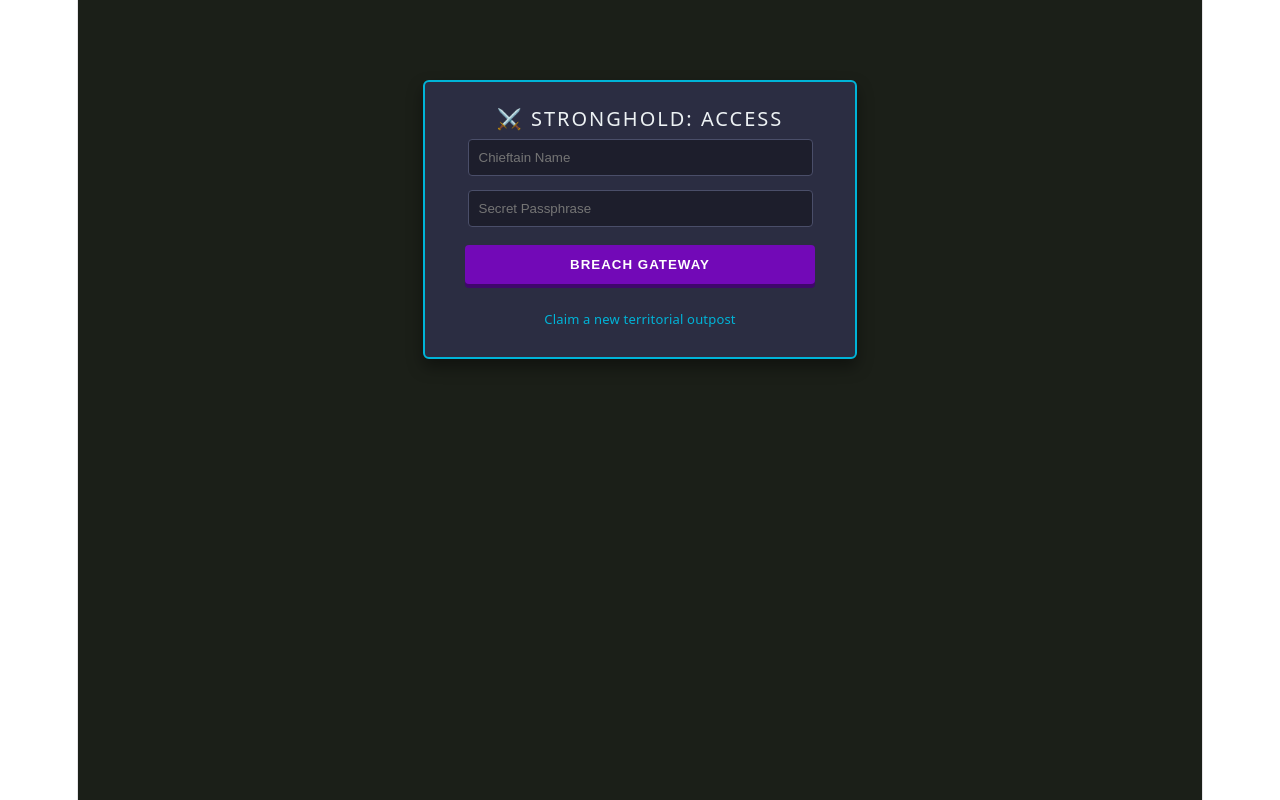
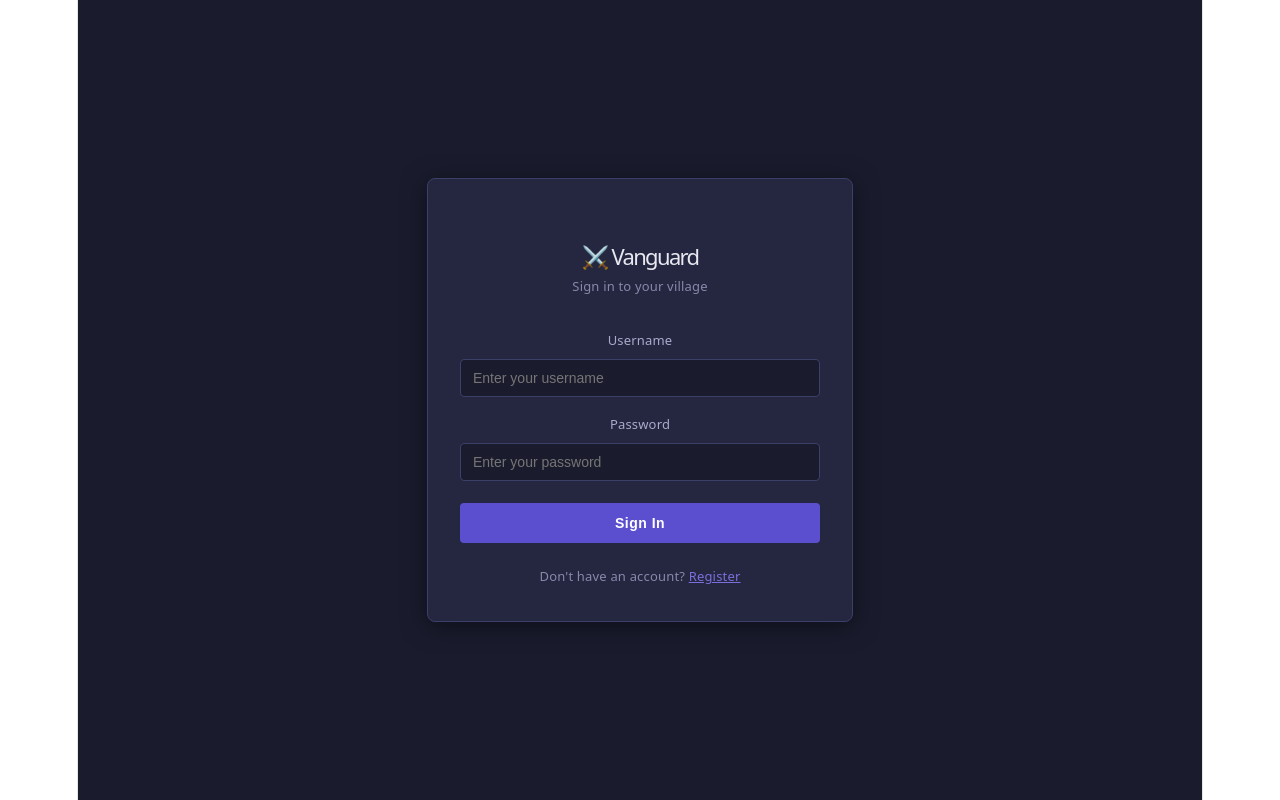
Before and after one commit to prishakhichadi/mvcassignment, a React app in the folder frontend/: page / in a window 1280 px wide. Built offline with nearby package versions, Linux system fonts and the light colour scheme; the HTML template or start-up script is replaced by a standard one.

Commit message:
redid auth page

```diff
--- a/frontend/src/App.jsx
+++ b/frontend/src/App.jsx
@@ -1,6 +1,6 @@
 import React, { useState } from 'react';
 import Auth from './components/auth';
-import Dashboard from './components/dashboard'; // Connected your new Dashboard file!
+import Dashboard from './components/dashboard';
 
 function App() {
   const [session, setSession] = useState(localStorage.getItem('vanguard_token') || '');
@@ -20,7 +20,6 @@ function App() {
       {!session ? (
         <Auth onAuthSuccess={saveSession} />
       ) : (
-        // Swapped out the old text button for the full master game view dashboard panel!
         <Dashboard token={session} onLogout={clearSession} />
       )}
     </div>
--- a/frontend/src/components/auth.jsx
+++ b/frontend/src/components/auth.jsx
@@ -1,132 +1,179 @@
 import React, { useState } from 'react';
 
 function Auth({ onAuthSuccess }) {
-  const [showLogin, setShowLogin] = useState(true);
-  const [userTxt, setUserTxt] = useState('');
-  const [passTxt, setPassTxt] = useState('');
-  const [statusMsg, setStatusMsg] = useState('');
+  const [isLogin, setIsLogin] = useState(true);
+  const [username, setUsername] = useState('');
+  const [password, setPassword] = useState('');
+  const [error, setError] = useState('');
+  const [loading, setLoading] = useState(false);
 
-  const handleFormSubmit = async (event) => {
-    event.preventDefault();
-    setStatusMsg('');
+  function handleSubmit(e) {
+    e.preventDefault();
+    setError('');
+    setLoading(true);
 
-    const apiPath = showLogin ? '/player/login' : '/player/register';
-
-    try {
-      const res = await fetch(`http://localhost:8080${apiPath}`, {
-        method: 'POST',
-        headers: { 'Content-Type': 'application/json' },
-        body: JSON.stringify({ username: userTxt, password: passTxt }),
-      });
-
-      if (!res.ok) {
-        const fallbackErr = await res.text();
-        throw new Error(fallbackErr || 'Server rejected credentials');
+    let endpoint = '/register';
+    if (isLogin === true) {
+      endpoint = '/login';
     }
 
-      const payload = await res.json();
+    fetch('http://localhost:8080' + endpoint, {
+      method: 'POST',
+      headers: {
+        'Content-Type': 'application/json'
+      },
+      body: JSON.stringify({
+        username: username,
+        password: password
+      })
+    })
+    .then(function (res) {
+      if (res.ok === false) {
+        return res.text().then(function (errorTxt) {
+          throw new Error(errorTxt || 'Something went wrong');
+        });
+      }
+      return res.text();
+    })
+    .then(function (textData) {
+      if (isLogin === true) {
+        let parsedData = JSON.parse(textData);
+        onAuthSuccess(parsedData.token);
+      } else {
+        alert('Account created! You can now log in.');
+        setIsLogin(true);
+        setPassword('');
+      }
+      setLoading(false);
+    })
+    .catch(function (err) {
+      setError(err.message);
+      setLoading(false);
+    });
+  }
 
-      if (showLogin) {
-        if (payload.token) {
-          onAuthSuccess(payload.token);
+  function toggleAuthMode() {
+    if (isLogin === true) {
+      setIsLogin(false);
     } else {
-          throw new Error('No auth token sent back by server');
+      setIsLogin(true);
     }
-      } else {
-        alert('Campsite profile registered! Switch over to log in.');
-        setShowLogin(true);
-        setPassTxt('');
+    setError('');
   }
-    } catch (error) {
-      setStatusMsg(error.message);
-    }
-  };
 
   return (
-    <div className="auth-container" style={{
-      maxWidth: '380px',
-      margin: '80px auto',
-      padding: '25px',
-      backgroundColor: '#2b2d42', // Weathered Slate Wall Grey
-      border: '2px solid #00b4d8', // Vivid Sky-Blue Neon Border
-      borderRadius: '6px',
-      textAlign: 'center',
-      boxShadow: '0 8px 16px rgba(0,0,0,0.4)'
+    <div style={{
+      minHeight: '100vh',
+      backgroundColor: '#1a1c2e',
+      display: 'flex',
+      alignItems: 'center',
+      justifyContent: 'center',
     }}>
-      <h2 style={{ color: '#edf2f4', letterSpacing: '2px', fontSize: '20px' }}>
-        {showLogin ? '⚔️ STRONGHOLD: ACCESS' : '🛡️ STRONGHOLD: ENLIST'}
-      </h2>
+      <div style={{
+        width: '360px',
+        backgroundColor: '#252740',
+        border: '1px solid #3d3f6b',
+        borderRadius: '8px',
+        padding: '32px',
+        boxShadow: '0 4px 24px rgba(0,0,0,0.5)',
+      }}>
+        <h1 style={{ color: '#e8e8f0', textAlign: 'center', fontSize: '22px', marginBottom: '4px' }}>
+          ⚔️ Vanguard
+        </h1>
+        <p style={{ color: '#8888aa', textAlign: 'center', fontSize: '13px', marginBottom: '28px' }}>
+          {isLogin ? 'Sign in to your village' : 'Create a new village'}
+        </p>
 
-      {statusMsg && (
-        <p style={{ color: '#ef233c', fontSize: '13px', backgroundColor: '#1d1e2c', padding: '8px', borderRadius: '4px' }}>
-          ⚠️ Notice: {statusMsg}
-        </p>
-      )}
+        {error !== '' ? (
+          <div style={{
+            backgroundColor: '#3d1a1a',
+            border: '1px solid #7a2020',
+            color: '#ff8888',
+            padding: '10px',
+            borderRadius: '4px',
+            fontSize: '13px',
+            marginBottom: '16px',
+          }}>
+            {error}
+          </div>
+        ) : null}
 
-      <form onSubmit={handleFormSubmit}>
+        <form onSubmit={handleSubmit}>
           <div style={{ marginBottom: '14px' }}>
+            <label style={{ display: 'block', color: '#aaaacc', fontSize: '13px', marginBottom: '6px' }}>
+              Username
+            </label>
             <input
               type="text"
-            placeholder="Chieftain Name"
-            className="auth-input"
-            value={userTxt}
-            onChange={(e) => setUserTxt(e.target.value)}
+              value={username}
+              onChange={function (e) { setUsername(e.target.value); }}
               required
+              placeholder="Enter your username"
               style={{
-              padding: '10px',
-              width: '85%',
-              backgroundColor: '#1d1e2c',
-              border: '1px solid #4a4e69',
-              color: '#edf2f4',
-              borderRadius: '4px'
+                width: '100%',
+                padding: '10px 12px',
+                backgroundColor: '#1a1c2e',
+                border: '1px solid #3d3f6b',
+                borderRadius: '4px',
+                color: '#e8e8f0',
+                fontSize: '14px',
+                boxSizing: 'border-box',
               }}
             />
           </div>
-        <div style={{ marginBottom: '18px' }}>
+
+          <div style={{ marginBottom: '22px' }}>
+            <label style={{ display: 'block', color: '#aaaacc', fontSize: '13px', marginBottom: '6px' }}>
+              Password
+            </label>
             <input
               type="password"
-            placeholder="Secret Passphrase"
-            className="auth-input"
-            value={passTxt}
-            onChange={(e) => setPassTxt(e.target.value)}
+              value={password}
+              onChange={function (e) { setPassword(e.target.value); }}
               required
+              placeholder="Enter your password"
               style={{
-              padding: '10px',
-              width: '85%',
-              backgroundColor: '#1d1e2c',
-              border: '1px solid #4a4e69',
-              color: '#edf2f4',
-              borderRadius: '4px'
+                width: '100%',
+                padding: '10px 12px',
+                backgroundColor: '#1a1c2e',
+                border: '1px solid #3d3f6b',
+                borderRadius: '4px',
+                color: '#e8e8f0',
+                fontSize: '14px',
+                boxSizing: 'border-box',
               }}
             />
           </div>
+
           <button
             type="submit"
+            disabled={loading}
             style={{
-            backgroundColor: '#7209b7', // Deep Royal Purple Call-to-Action
+              width: '100%',
+              padding: '12px',
+              backgroundColor: loading ? '#444466' : '#5b4fcf',
               color: '#fff',
-            padding: '12px',
               border: 'none',
-            cursor: 'pointer',
+              borderRadius: '4px',
+              fontSize: '14px',
               fontWeight: 'bold',
-            borderRadius: '4px',
-            width: '92%',
-            boxShadow: '0 4px #3f076b',
-            letterSpacing: '1px'
+              cursor: loading ? 'not-allowed' : 'pointer',
+              letterSpacing: '0.5px',
             }}
           >
-          {showLogin ? 'BREACH GATEWAY' : 'INITIALIZE WALLS'}
+            {loading === true ? 'Loading...' : isLogin ? 'Sign In' : 'Create Account'}
           </button>
         </form>
 
-      <div
-        onClick={() => {
-          setShowLogin(!showLogin);
-          setStatusMsg('');
-        }}
-        style={{ color: '#00b4d8', cursor: 'pointer', marginTop: '22px', fontSize: '13px', fontWeight: '500' }}
+        <p style={{ textAlign: 'center', marginTop: '20px', fontSize: '13px', color: '#8888aa' }}>
+          {isLogin ? "Don't have an account? " : 'Already have an account? '}
+          <span
+            onClick={toggleAuthMode}
+            style={{ color: '#7b6fdc', cursor: 'pointer', textDecoration: 'underline' }}
           >
-        {showLogin ? "Claim a new territorial outpost" : "Return to fortress gates"}
+            {isLogin ? 'Register' : 'Sign in'}
+          </span>
+        </p>
       </div>
     </div>
   );
```
Also changed, not shown: frontend/src/components/dashboard.jsx (+28 -15 lines), frontend/src/components/towngrid.jsx (+68 -52 lines). Lines whose indentation alone changed are shown as unchanged.
